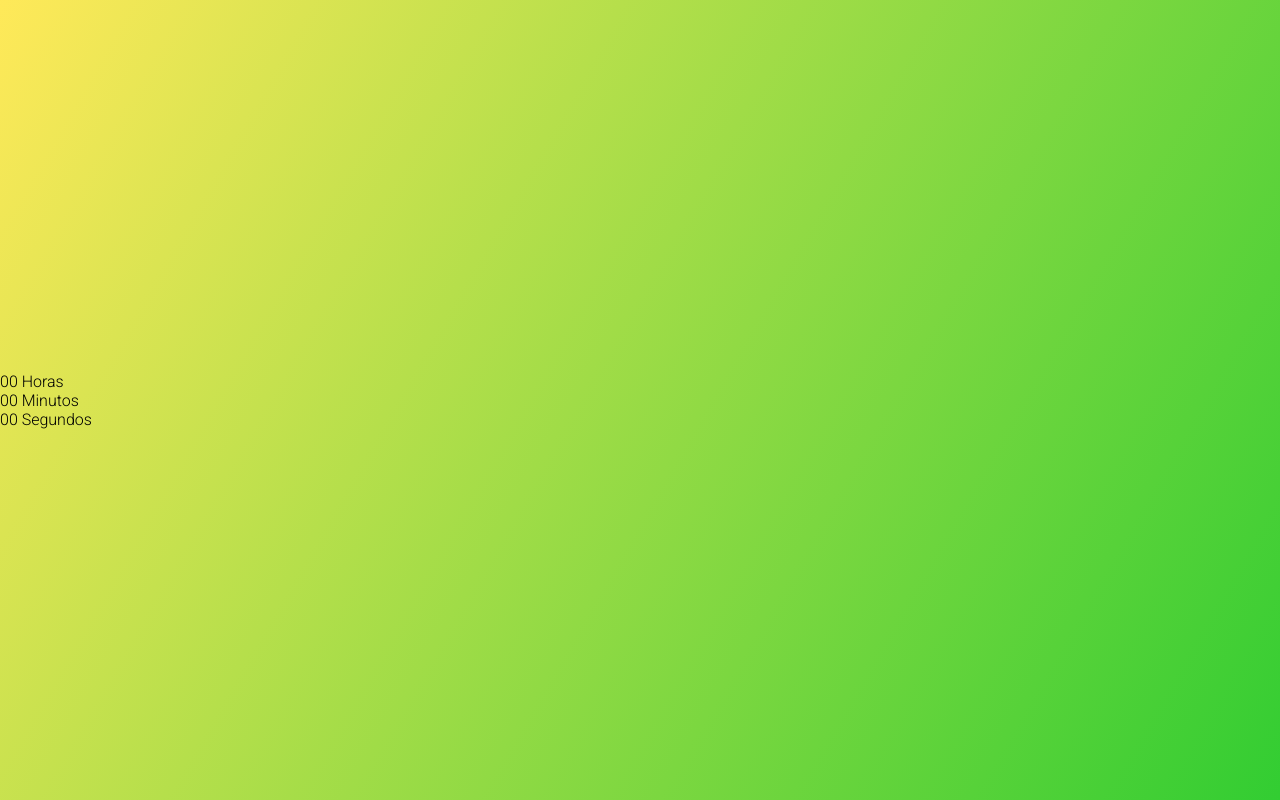
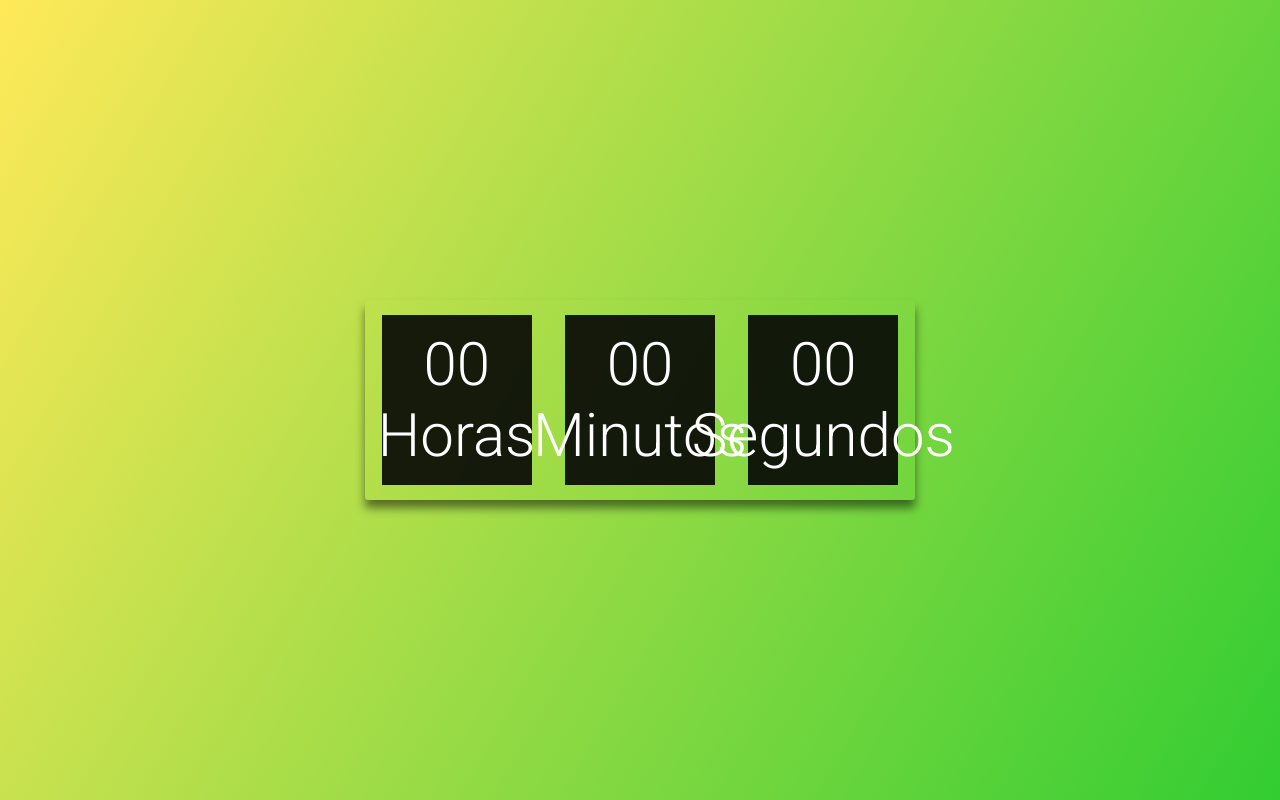
Before and after one commit to titiushadow/Relogio_dinamico, a plain HTML site: page index.html in a window 1280 px wide. Drawn offline with Linux system fonts and the light colour scheme.

Commit message:
Fazendo o css das divs

```diff
--- a/css/style.css
+++ b/css/style.css
@@ -11,4 +11,28 @@ body {
     background: linear-gradient(120deg, #ffe53bd8, #32CD32);
     display: flex;
     align-items: center;
+    justify-content: center;
 }
+
+.relogio {
+    display: flex;
+    align-items: center;
+    justify-content: space-around;
+    height: 200px;
+    width: 550px;
+    background: transparent;
+    border-radius: 3px;
+    box-shadow: 0px 8px 10px rgba(0, 0, 0, .5);
+}
+
+.relogio div {
+    height: 170px;
+    width: 150px;
+    display: flex;
+    flex-direction: column;
+    align-items: center;
+    justify-content: center;
+    font-size: 60px;
+    color: #fff;
+    background: rgba(5, 5, 5, .9);
+}
```
